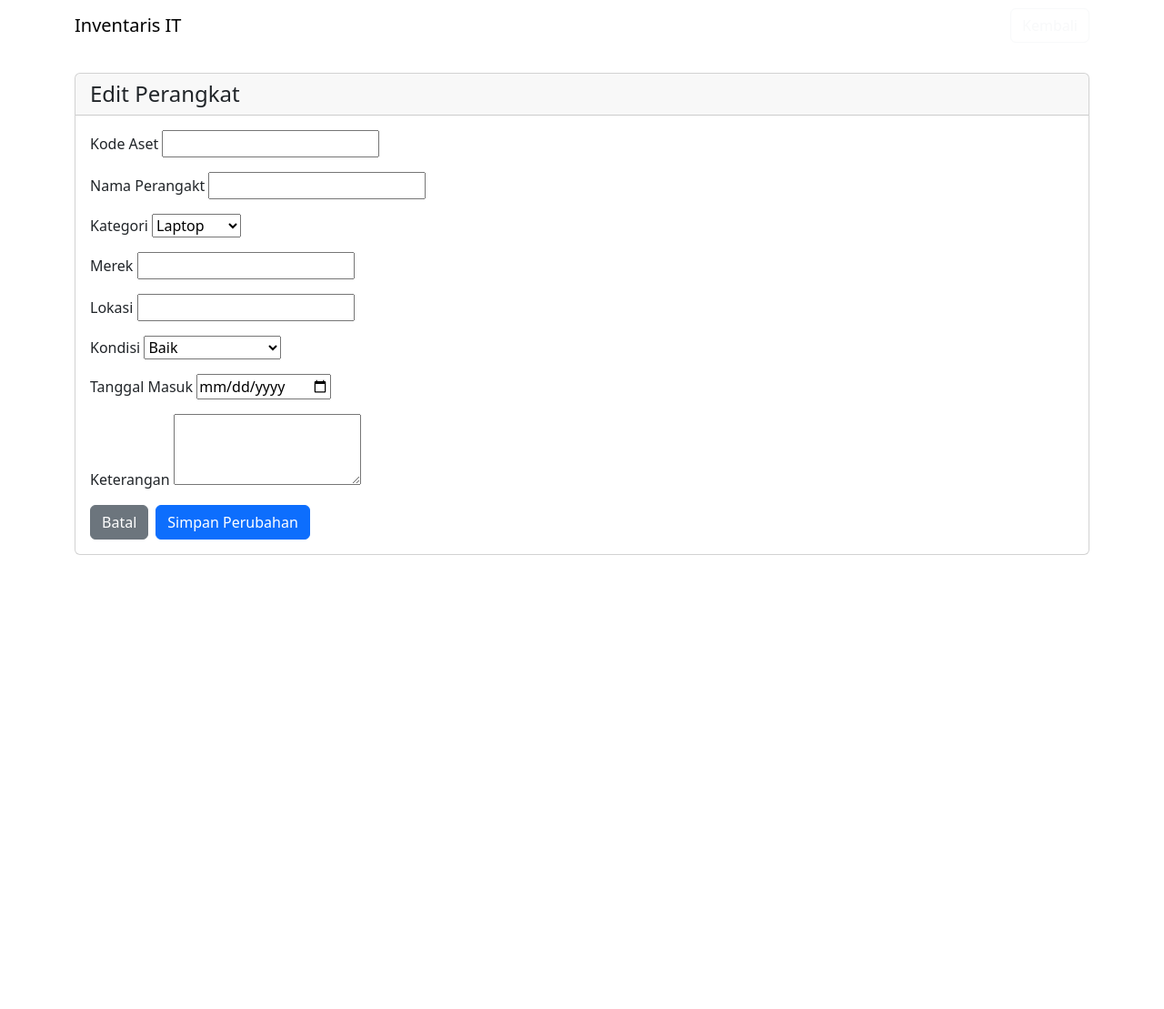
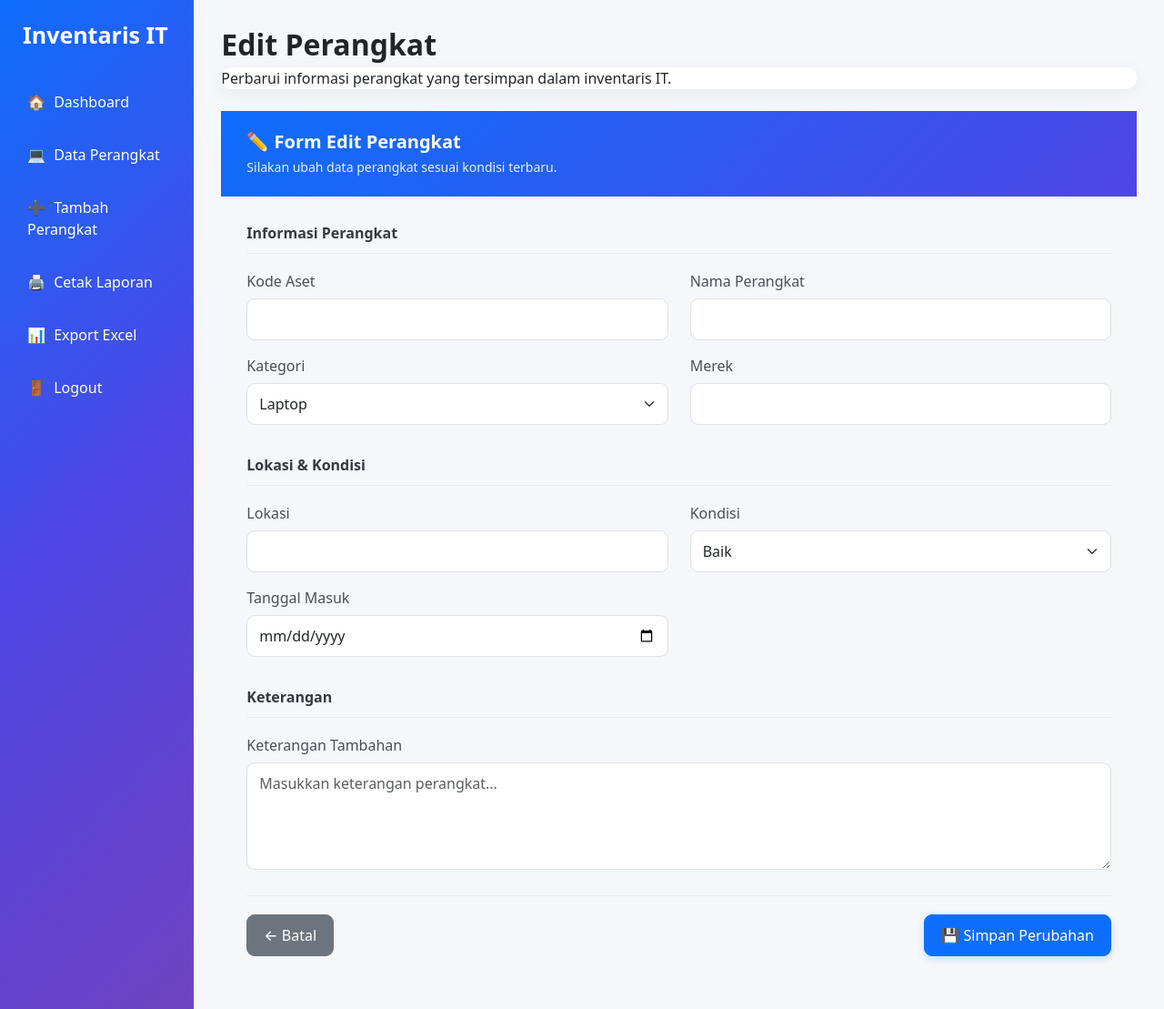
Before and after one commit to algiiip/invanteris_it, a Flask app: template templates/edit_perangkat.html in a window 1280 px wide. Shown: the whole page at 91% size. Before the commit the page ends 610 px from the top, so only its background shows below. Run offline with Flask 3, Linux system fonts and the light colour scheme; the template is opened without the code that fills it, so the values that code supplies are empty.

Commit message:
Update edit_perangkat.html

```diff
--- a/templates/edit_perangkat.html
+++ b/templates/edit_perangkat.html
@@ -1,87 +1,174 @@
-<!DOCTYPE html>
-<html lang="id">
+{% extends "base.html" %}
 
-<head>
+{% block title %}Edit Perangkat{% endblock %}
 
-    <meta charset="UTF-8">
+{% block head %}
+<style>
+    .page-header {
+        margin-bottom: 24px;
+    }
 
-    <meta name="viewport" content="widht=device-width, initial-scale1.0">
+    .page-header h2 {
+        font-weight: 700;
+        color: #212529;
+        margin-bottom: 6px;
+    }
 
-    <title>Edit Perangkat</title>
+    .page-header p {
+        background: #ffffff;
+        border: none;
+        border-radius: 16px;
+        box-shadow: 0 4px 20px rgba(0, 0, 0, 0.06);
+        overflow: hidden;
 
-    <link
-        href="https://cdn.jsdelivr.net/npm/bootstrap@5.3.3/dist/css/bootstrap.min.css"
-        rel="stylesheet"
-    >
+    }.form-card-header {
+        padding: 22px 28px;
+        background: linear-gradient(135deg, #0d6efd, #4f46e5);
+        color: white;
+    }
 
-</head>
+    .form-card-header h5 {
+        margin: 0;
+        font-weight: 600;
+    }
 
-<body>
-    <nav class="navbar navbar-white bg-white">
-        <div class="container">
+    .form-card-header p {
+        margin: 5px 0 0;
+        font-size: 14px;
+        opacity: 0.9;
+    }
 
-            <a class="navbar-brand" href="/">
-                Inventaris IT
-            </a>
+    .form-card-body {
+        padding: 28px;
+    }
 
-            <a href="/perangkat" class="btn btn-outline-light">
-                Kembali
-            </a>
+    .section-title {
+        font-size: 16px;
+        font-weight: 600;
+        color: #343a40;
+        margin-bottom: 18px;
+        padding-bottom: 10px;
+        border-bottom: 1px solid #e9ecef;
+    }
 
+    .form-label {
+        font-weight: 500;
+        color: #495057;
+        margin-bottom: 7px;
+    }
+
+    .form-control,
+    .form-select {
+        border: 1px solid #dee2e6;
+        border-radius: 9px;
+        padding: 10px 13px;
+        transition: all 0.2s ease;
+    }
+
+    .form-control:focus,
+    .form-select:focus {
+        border-color: #0d6efd;
+        box-shadow: 0 0 0 3px rgba(13, 110, 253, 0.1);
+    }
+
+    textarea.form-control {
+        resize: vertical;
+    }
+
+    .button-area {
+        margin-top: 28px;
+        padding-top: 20px;
+        border-top: 1px solid #e9ecef;
+    }
+
+    .btn {
+        border-radius: 9px;
+        padding: 10px 18px;
+        font-weight: 500;
+    }
+
+    .btn-primary {
+        box-shadow: 0 3px 8px rgba(13, 110, 253, 0.2);
+    }
+
+    .btn-secondary {
+        background-color: #6c757d;
+        border-color: #6c757d;
+    }
+
+    @media (max-width: 768px) {
+        .form-card-body {
+            padding: 20px;
+        }
+
+        .form-card-header {
+            padding: 20px;
+        }
+    }
+</style>
+{% endblock %}
+
+{% block content %}
+
+<div class="page-header">
+    <h2>Edit Perangkat</h2>
+    <p>Perbarui informasi perangkat yang tersimpan dalam inventaris IT.</p>
 </div>
 
-    </nav>
+<div class="form-card">
 
-    <div class="container mt-4">
-        <div class="card">
-            <div class="card-header">
-                <h4 class="mb-0">Edit Perangkat</h4>
+    <div class="form-card-header">
+        <h5>✏️ Form Edit Perangkat</h5>
+        <p>Silakan ubah data perangkat sesuai kondisi terbaru.</p>
     </div>
 
-            <div class="card-body">
+    <div class="form-card-body">
 
         <form method="POST">
-                    <div class="mb-3">
 
-                        <label class="from-label">
+            <!-- Informasi Perangkat -->
+            <div class="section-title">
+                Informasi Perangkat
+            </div>
+
+            <div class="row">
+
+                <div class="col-md-6 mb-3">
+                    <label class="form-label">
                         Kode Aset
                     </label>
 
                     <input
                         type="text"
                         name="kode_aset"
-                            class="form_control"
+                        class="form-control"
                         value="{{ perangkat[1] }}"
                         required
                     >
-
                 </div>
 
-                    <div class="mb-3">
-
-                        <label class="from-label">
-                            Nama Perangakt
+                <div class="col-md-6 mb-3">
+                    <label class="form-label">
+                        Nama Perangkat
                     </label>
 
                     <input
                         type="text"
                         name="nama_perangkat"
-                            class="form_control"
+                        class="form-control"
                         value="{{ perangkat[2] }}"
                         required
                     >
-
                 </div>
 
-                    <div class="mb-3">
-
-                        <label class="from-label">
+                <div class="col-md-6 mb-3">
+                    <label class="form-label">
                         Kategori
                     </label>
 
                     <select
                         name="kategori"
-                            class="from-select"
+                        class="form-select"
                         required
                     >
                         <option value="Laptop"
@@ -104,14 +191,14 @@
                             Monitor
                         </option>
 
+                        <option value="PC"
+                            {% if perangkat[3] == "PC" %}selected{% endif %}>
+                            PC
+                        </option>
+
                         <option value="Router"
                             {% if perangkat[3] == "Router" %}selected{% endif %}>
                             Router
-                            </option>
-
-                            <option value="PC"
-                                {% if perangkat[3] == "PC" %}selected{% endif %}>
-                                PC
                         </option>
 
                         <option value="Switch"
@@ -123,57 +210,61 @@
                             {% if perangkat[3] == "Lainnya" %}selected{% endif %}>
                             Lainnya
                         </option>
-
                     </select>
-
                 </div>
 
-                    <div class="mb-3">
-                        <label class="from-label">
+                <div class="col-md-6 mb-3">
+                    <label class="form-label">
                         Merek
                     </label>
 
                     <input
                         type="text"
                         name="merek"
-                            class="form_control"
+                        class="form-control"
                         value="{{ perangkat[4] or '' }}"
                     >
+                </div>
 
             </div>
 
-                    <div class="mb-3">
-                        <label class="from-label">
+            <!-- Lokasi dan Kondisi -->
+            <div class="section-title mt-3">
+                Lokasi & Kondisi
+            </div>
+
+            <div class="row">
+
+                <div class="col-md-6 mb-3">
+                    <label class="form-label">
                         Lokasi
                     </label>
 
                     <input
                         type="text"
                         name="lokasi"
-                            class="form_control"
+                        class="form-control"
                         value="{{ perangkat[5] or '' }}"
                     >
-
                 </div>
 
-                    <div class="mb-3">
-                        <label class="from-label">
+                <div class="col-md-6 mb-3">
+                    <label class="form-label">
                         Kondisi
                     </label>
 
                     <select
                         name="kondisi"
-                            class="from-select"
+                        class="form-select"
                         required
                     >
-
                         <option value="Baik"
                             {% if perangkat[6] == "Baik" %}selected{% endif %}>
                             Baik
                         </option>
 
                         <option value="Dalam Perbaikan"
-                            {% if perangkat[6] == "Dalam Perabaikan" %}selected{% endif %}>
+                            {% if perangkat[6] == "Dalam Perbaikan" %}selected{% endif %}>
                             Dalam Perbaikan
                         </option>
 
@@ -181,57 +272,64 @@
                             {% if perangkat[6] == "Rusak" %}selected{% endif %}>
                             Rusak
                         </option>
-
                     </select>
-
                 </div>
 
-                    <div class="mb-3">
-                        <label class="from-label">
+                <div class="col-md-6 mb-3">
+                    <label class="form-label">
                         Tanggal Masuk
                     </label>
 
                     <input
                         type="date"
                         name="tanggal_masuk"
-                            class="form_control"
+                        class="form-control"
                         value="{{ perangkat[7] }}"
                     >
+                </div>
 
             </div>
 
+            <!-- Keterangan -->
+            <div class="section-title mt-3">
+                Keterangan
+            </div>
+
             <div class="mb-3">
-                        <label class="from-label">
-                            Keterangan
+                <label class="form-label">
+                    Keterangan Tambahan
                 </label>
 
                 <textarea
                     name="keterangan"
-                            class="form_control"
-                            rows="3"
+                    class="form-control"
+                    rows="4"
+                    placeholder="Masukkan keterangan perangkat..."
                 >{{ perangkat[8] or '' }}</textarea>
-
             </div>
 
-                    <div class="d-flex gap-2">
+            <!-- Tombol -->
+            <div class="button-area d-flex justify-content-between">
 
                 <a
                     href="/perangkat"
                     class="btn btn-secondary"
                 >
-                            Batal
+                    ← Batal
                 </a>
 
                 <button
                     type="submit"
                     class="btn btn-primary"
                 >
-                            Simpan Perubahan
+                    💾 Simpan Perubahan
                 </button>
+
             </div>
+
         </form>
+
     </div>
 </div>
-    </div>
-</body>
-</html>
+
+{% endblock %}
```
Lines whose indentation alone changed are shown as unchanged.
